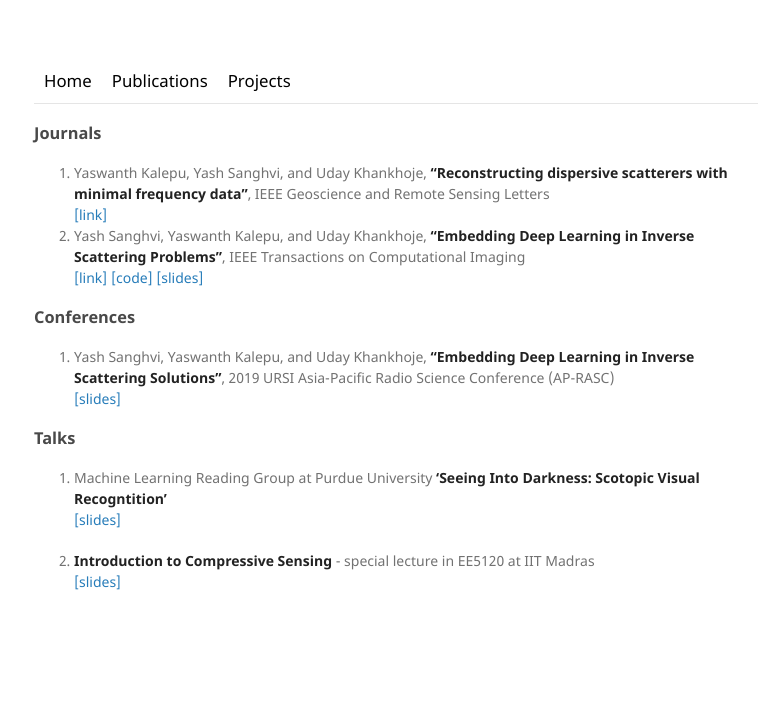
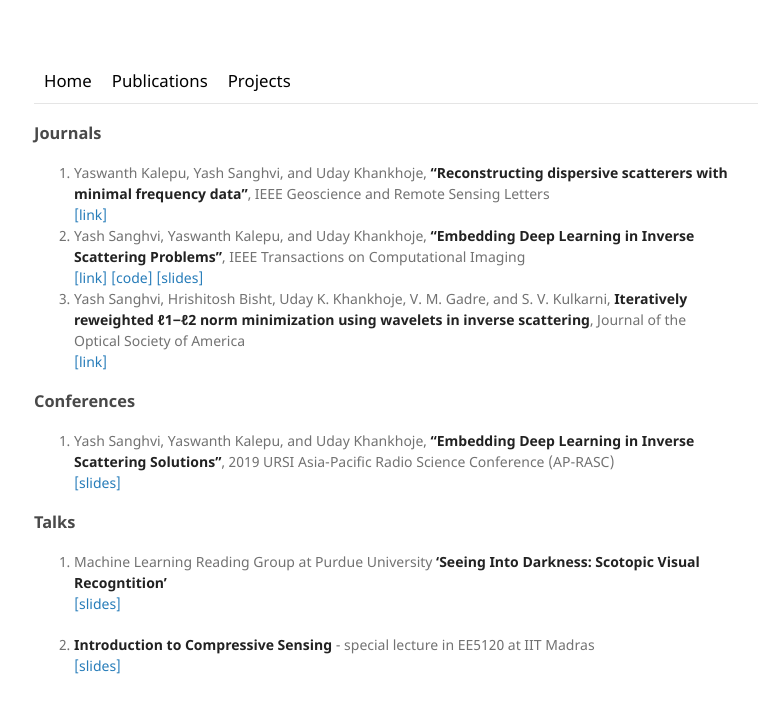
Before and after one commit to sanghviyashiitb/sanghviyashiitb.github.io, a Jekyll site: the page built from publications/index.md, in a window 1280 px wide. Shown: the top 713 px of the page, without its empty margins (106-864 px from the left). Built offline with Jekyll 4.4.1, drawn with Linux system fonts in a browser that asks for light colours.

Commit message:
Added new publications

```diff
--- a/publications/index.md
+++ b/publications/index.md
@@ -7,7 +7,8 @@ title: Publications
 [[link]](https://ieeexplore.ieee.org/document/8976282)
 2. Yash Sanghvi, Yaswanth Kalepu, and Uday Khankhoje, **"Embedding Deep Learning in Inverse Scattering Problems"**, IEEE Transactions on Computational Imaging <br>
 [[link]](https://ieeexplore.ieee.org/document/8709721) [[code]](https://github.com/sanghviyashiitb/EmbeddingDLinISP-Github) [[slides]](/blog/2019-3-31-URSI)
-
+3. Yash Sanghvi, Hrishitosh Bisht, Uday K. Khankhoje, V. M. Gadre, and S. V. Kulkarni, **Iteratively reweighted ℓ1−ℓ2 norm minimization using wavelets in inverse scattering**, Journal of the Optical Society of America <br>
+[[link]](https://www.osapublishing.org/josaa/abstract.cfm?uri=josaa-37-4-680)
 
 ### Conferences
 1.  Yash Sanghvi, Yaswanth Kalepu, and Uday Khankhoje, **"Embedding Deep Learning in Inverse Scattering Solutions"**, 2019 URSI Asia-Pacific Radio Science Conference (AP-RASC) <br>
```
